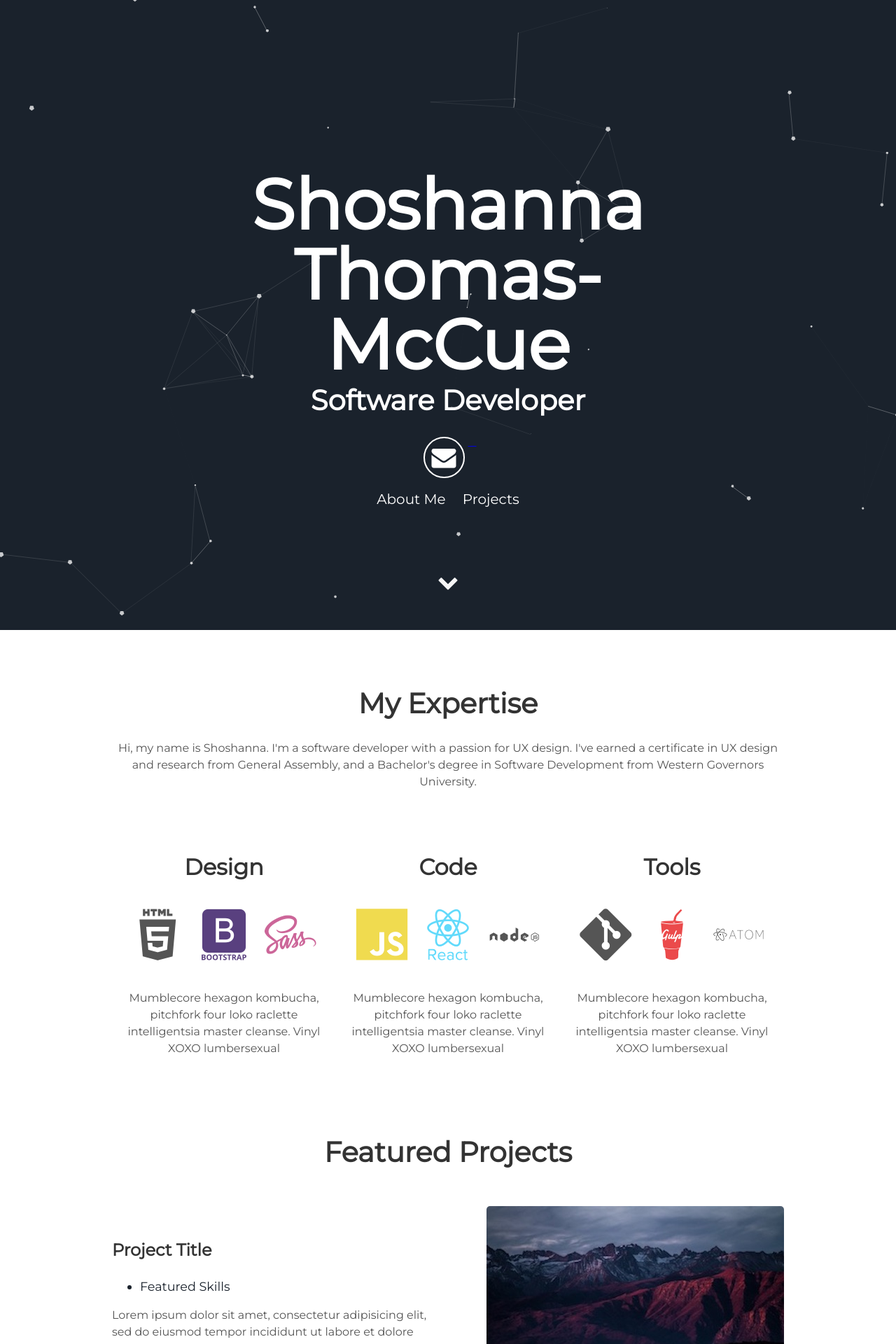
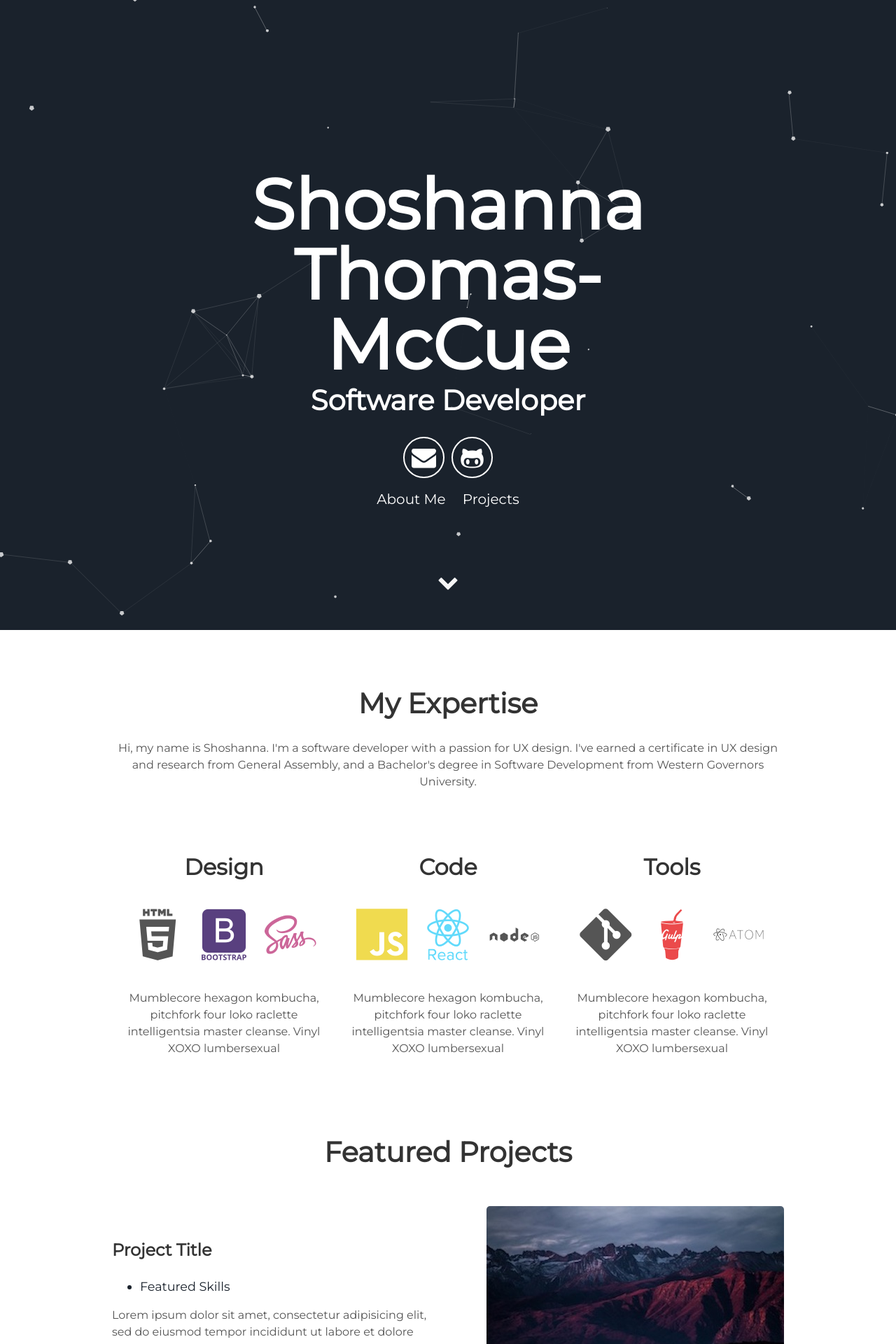
Before and after one commit to shoshannaTM/shoshannaTM.github.io, a Jekyll site: the page built from index.html, in a window 1280 px wide. Shown: the top 1920 px of the page at 70% size. Built offline with Jekyll 4.4.1, drawn with Linux system fonts in a browser that asks for light colours.

Commit message:
revert github icon

```diff
--- a/_includes/header.html
+++ b/_includes/header.html
@@ -6,7 +6,7 @@
       </h1>
       <div class="header-icons">
         <a aria-label="Send email" href="mailto:{{site.email}}"><i class="icon fa fa-envelope"></i></a>
-        <a aria-label="My Github" target="_blank" href="https://github.com/{{site.github_username}}"><i class="fa-brands fa-github" aria-hidden="true"></i></a>
+        <a aria-label="My Github" target="_blank" href="https://github.com/{{site.github_username}}"><i class="icon fa fa-github-alt" aria-hidden="true"></i></a>
       </div>
       <div class="header-links">
         <a class="link" href="#about" data-scroll>About Me</a>
```
